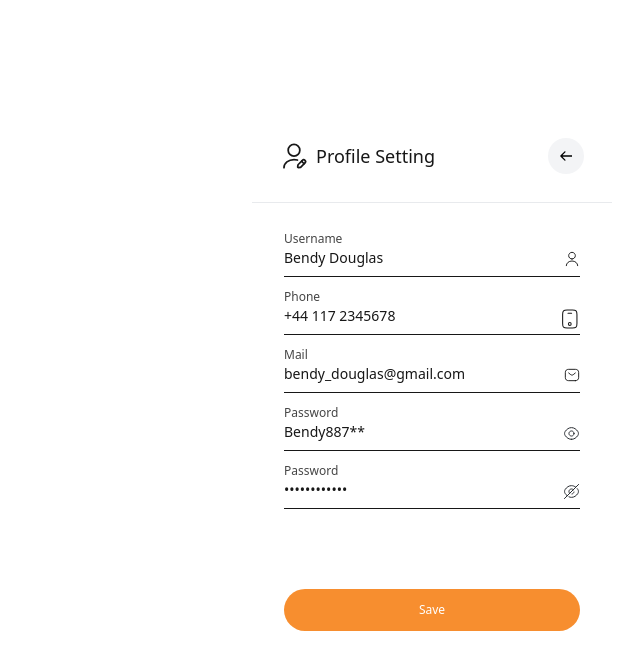
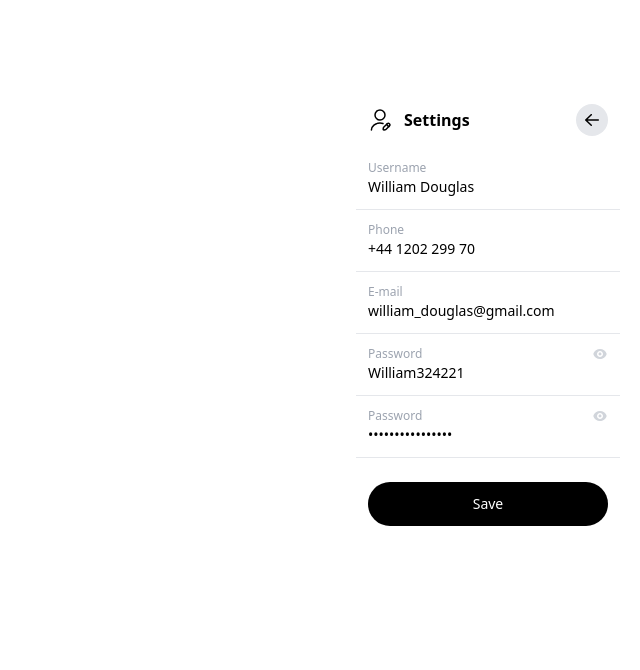
Before and after one commit to efekanefos/wizio-landing, a React (Vite) app: page /profile-setting in a window 1280 px wide. Shown: the top 670 px of the page, without its empty margins (640-1280 px from the left). Built offline with nearby package versions, Linux system fonts and the light colour scheme.

Commit message:
loggedout_desktop_windows_added

```diff
--- a/src/components/loggedInWindows/LoggedInLandingPage.jsx
+++ b/src/components/loggedInWindows/LoggedInLandingPage.jsx
@@ -36,6 +36,7 @@ import miniCircleImage from "../../assets/images/loggedInWindows/mini_circle_ima
 /* Windows */
 import Status from "./Status";
 import Favourites from "./Favourites";
+import RecentViews from "./RecentViews";
 import ProfileSetting from "./ProfileSetting";
 import LastVisits from "./LastVisits";
 import Notifications from "./Notifications";
@@ -48,6 +49,7 @@ import PriceRange from "../PriceRange";
 function LoggedInLandingPage() {
   const [showStatusWindow, setShowStatusWindow] = useState(false);
   const [showFavouritesWindow, setShowFavouritesWindow] = useState(false);
+  const [showRecentViewsWindow, setShowRecentViewsWindow] = useState(false);
   const [showProfileWindow, setShowProfileWindow] = useState(false);
   const [showVisitWindow, setShowVisitWindow] = useState(false);
   const [showNotificationWindow, setShowNotificationWindow] = useState(false);
@@ -540,14 +542,17 @@ function LoggedInLandingPage() {
         //* Background Image
         showSearchResult ? <img className="z-0 w-full h-screen object-cover" src={buildingMap} alt="buildingMap" /> : <img className="z-0 w-full h-screen object-cover" src={moonBackground} alt="moonBackground" />
       }
-
       {
         //* Status Window
-        showStatusWindow && <Status setShowStatusWindow={setShowStatusWindow} setShowProfileWindow={setShowProfileWindow} setShowVisitWindow={setShowVisitWindow} setShowFavouritesWindow={setShowFavouritesWindow} />
+        showStatusWindow && <Status setShowStatusWindow={setShowStatusWindow} setShowProfileWindow={setShowProfileWindow} setShowRecentViewsWindow={setShowRecentViewsWindow} setShowFavouritesWindow={setShowFavouritesWindow} />
       }
       {
         //* Favourites Window
         showFavouritesWindow && <Favourites setShowStatusWindow={setShowStatusWindow} setShowFavouritesWindow={setShowFavouritesWindow} />
+      }
+      {
+        //* Recent Views Window
+        showRecentViewsWindow && <RecentViews setShowStatusWindow={setShowStatusWindow} setShowRecentViewsWindow={setShowRecentViewsWindow} />
       }
       {
         //* Profile Window
--- a/src/components/loggedInWindows/ProfileSetting.jsx
+++ b/src/components/loggedInWindows/ProfileSetting.jsx
@@ -1,23 +1,89 @@
 import React from "react";
-import UsernameInputIcon from "../icons/UsernameInputIcon";
-import PhoneInputIcon from "../icons/PhoneInputIcon";
-import MailInput from "../icons/MailInput";
-import PasswordInputIcon from "../icons/PasswordInputIcon";
-import PasswordVisibleInputIcon from "../icons/PasswordVisibleInputIcon";
-import BackArrowIcon from "../icons/BackArrowIcon";
-import ProfileSettingIcon from "../icons/ProfileSettingIcon";
-import usernameInput from "../../assets/images/loggedInWindows/username_input.svg";
-import phoneInput from "../../assets/images/loggedInWindows/phone_input.svg";
-import mailInput from "../../assets/images/loggedInWindows/mail_input.svg";
-import passwordInput from "../../assets/images/loggedInWindows/password_input.svg";
-import passwordVisibleInput from "../../assets/images/loggedInWindows/password_visible_input.svg";
-import backBlackArrow from "../../assets/images/loggedInWindows/black_back_arrow.svg";
-import profileSetting from "../../assets/images/loggedInWindows/profile_setting.svg";
+import UserEditIcon from "../newIcons/UserEditIcon";
+import VisiblePasswordIcon from "../newIcons/VisiblePasswordIcon";
+import BackArrowIcon from "../newIcons/BackArrowIcon";
 
 function ProfileSetting({ setShowStatusWindow, setShowProfileWindow }) {
   return (
-    <div className="absolute top-[110px] right-7 bg-white rounded-3xl max-w-[360px] w-full z-10">
-      {/* Window Header */}
+    <div className="absolute top-20 right-2 bg-white rounded-3xl p-3 min-w-72 w-fit z-10">
+      <div className="flex flex-col">
+        {/* User Info Row */}
+        <div className="flex justify-between items-center p-3">
+          <div className="flex justify-start items-center gap-3">
+            <UserEditIcon className={"w-6 h-6 fill-white"} />
+            <h2 className="text-[16px] font-semibold text-black">Settings</h2>
+          </div>
+          <div
+            onClick={() => {
+              setShowStatusWindow(true);
+              setShowProfileWindow(false);
+            }}
+            className="p-1.5 bg-gray-200 w-fit rounded-full cursor-pointer"
+          >
+            <BackArrowIcon className={"w-5 h-5 fill-current"} />
+          </div>
+        </div>
+        {/* User Form */}
+        <div className="flex flex-col justify-center items-center mb-3">
+          {/* Username Input */}
+          <div className="w-full flex justify-between items-center">
+            <div className="flex flex-col w-full">
+              <label className="px-3 pt-3 text-xs text-gray-400 font-light">Username</label>
+              <input readOnly value="William Douglas" className="px-3 pb-3 w-full text-base outline-none border-b border-gray-200" type="text" />
+            </div>
+          </div>
+
+          {/* Phone Number Input */}
+          <div className="w-full flex justify-between items-center">
+            <div className="flex flex-col w-full">
+              <label className="px-3 pt-3 text-xs text-gray-400 font-light">Phone</label>
+              <input readOnly value="+44 1202 299 70" className="px-3 pb-3 w-full text-base outline-none border-b border-gray-200" type="tel" />
+            </div>
+          </div>
+
+          {/* Email Input */}
+          <div className="w-full flex justify-between items-center">
+            <div className="flex flex-col w-full">
+              <label className="px-3 pt-3 text-xs text-gray-400 font-light">E-mail</label>
+              <input readOnly value="william_douglas@gmail.com" className="px-3 pb-3 w-full text-base outline-none border-b border-gray-200" type="email" />
+            </div>
+          </div>
+
+          {/* Password Visible Input */}
+          <div className="w-full flex justify-between items-center">
+            <div className="flex flex-col w-full">
+              <div className="pt-3 flex justify-between items-center">
+                <label className="px-3 text-xs text-gray-400 font-light">Password</label>
+                <VisiblePasswordIcon className={"w-4 h-4 fill-current mr-3"} />
+              </div>
+              <input readOnly value="William324221" className="px-3 pb-3 w-full text-base outline-none border-b border-gray-200" type="text" />
+            </div>
+          </div>
+
+          {/* Password Input */}
+          <div className="w-full flex justify-between items-center">
+            <div className="flex flex-col w-full">
+              <div className="pt-3 flex justify-between items-center">
+                <label className="px-3 text-xs text-gray-400 font-light">Password</label>
+                <VisiblePasswordIcon className={"w-4 h-4 fill-current mr-3"} />
+              </div>
+              <input readOnly value="****************" className="px-3 pb-3 w-full text-base outline-none border-b border-gray-200" type="password" />
+            </div>
+          </div>
+        </div>
+        <div className="m-3 flex justify-center items-center">
+          <button className="bg-black w-full rounded-full text-white text-sm font-light text-center py-3">Save</button>
+        </div>
+      </div>
+    </div>
+  );
+}
+
+export default ProfileSetting;
+
+/*
+<div className="absolute top-[110px] right-7 bg-white rounded-3xl max-w-[360px] w-full z-10">
+
       <div className="flex justify-start items-center gap-5 p-7 border-b border-gray-300 border-opacity-50">
         <div className="flex justify-start items-center gap-2 w-full">
           <div className="max-w-7 max-h-7 w-full h-full">
@@ -25,7 +91,7 @@ function ProfileSetting({ setShowStatusWindow, setShowProfileWindow }) {
           </div>
           <p className="text-lg text-middleMenuTextBlack font-medium">Profile Setting</p>
         </div>
-        {/* Back Button */}
+
         <div
           onClick={() => {
             setShowStatusWindow(true);
@@ -36,9 +102,9 @@ function ProfileSetting({ setShowStatusWindow, setShowProfileWindow }) {
           <BackArrowIcon className={"w-3 h-3 fill-current"} />
         </div>
       </div>
-      {/* User Form */}
+
       <div className="flex flex-col justify-center items-center py-7 px-8 pb-10">
-        {/* Username Input */}
+
         <div className="w-full flex justify-between items-center relative">
           <div className="flex flex-col w-full">
             <label className="text-xs text-middleMenuTextBlack text-opacity-80">Username</label>
@@ -50,7 +116,7 @@ function ProfileSetting({ setShowStatusWindow, setShowProfileWindow }) {
           </div>
         </div>
 
-        {/* Phone Input */}
+
         <div className="w-full flex justify-between items-center relative mt-3">
           <div className="flex flex-col w-full">
             <label className="text-xs text-middleMenuTextBlack text-opacity-80">Phone</label>
@@ -62,7 +128,7 @@ function ProfileSetting({ setShowStatusWindow, setShowProfileWindow }) {
           </div>
         </div>
 
-        {/* Mail Input */}
+
         <div className="w-full flex justify-between items-center relative mt-3">
           <div className="flex flex-col w-full">
             <label className="text-xs text-middleMenuTextBlack text-opacity-80">Mail</label>
@@ -74,7 +140,7 @@ function ProfileSetting({ setShowStatusWindow, setShowProfileWindow }) {
           </div>
         </div>
 
-        {/* Password Hidden Input */}
+
         <div className="w-full flex justify-between items-center relative mt-3">
           <div className="flex flex-col w-full">
             <label className="text-xs text-middleMenuTextBlack text-opacity-80">Password</label>
@@ -83,11 +149,11 @@ function ProfileSetting({ setShowStatusWindow, setShowProfileWindow }) {
 
           <div className="absolute right-0 top-5">
             <img src={passwordInput} alt="passwordInput" />
-            {/* <PasswordInputIcon className={"w-4 h-4 fill-white"} /> */}
+
           </div>
         </div>
 
-        {/* Password Visible Input */}
+
         <div className="w-full flex justify-between items-center relative mt-3">
           <div className="flex flex-col w-full">
             <label className="text-xs text-middleMenuTextBlack text-opacity-80">Password</label>
@@ -96,17 +162,15 @@ function ProfileSetting({ setShowStatusWindow, setShowProfileWindow }) {
 
           <div className="absolute right-0 top-5">
             <img src={passwordVisibleInput} alt="passwordVisibleInput" />
-            {/* <PasswordVisibleInputIcon className={"w-4 h-4 fill-white"} /> */}
+
           </div>
         </div>
 
-        {/* Save Button */}
+
         <button className="bg-buttonOrange text-[12px] text-white font-medium text-center w-full p-3 rounded-3xl mt-20" type="submit">
           Save
         </button>
       </div>
     </div>
-  );
-}
 
-export default ProfileSetting;
+*/
--- /dev/null
+++ b/src/components/loggedInWindows/RecentViews.jsx
@@ -0,0 +1,103 @@
+import React from "react";
+import RecentViewsIcon from "../newIcons/RecentViewsIcon";
+import RedFavouriteIcon from "../newIcons/RedFavouriteIcon";
+import MobileDownArrowIcon from "../newIcons/MobileDownArrowIcon";
+import BackArrowIcon from "../newIcons/BackArrowIcon";
+
+function RecentViews({ setShowStatusWindow, setShowRecentViewsWindow }) {
+  return (
+    <div className="absolute top-20 right-2 bg-white rounded-3xl p-3 min-w-72 w-fit z-10">
+      <div className="flex flex-col">
+        {/* User Info Row */}
+        <div className="mb-3 flex justify-between items-center p-3">
+          <div className="flex justify-start items-center gap-3">
+            <RecentViewsIcon className={"w-6 h-6 fill-white"} />
+            <h2 className="text-[16px] font-semibold text-black">Recent Views</h2>
+          </div>
+          <div
+            onClick={() => {
+              setShowStatusWindow(true);
+              setShowRecentViewsWindow(false);
+            }}
+            className="p-1.5 bg-gray-200 w-fit rounded-full cursor-pointer"
+          >
+            <BackArrowIcon className={"w-5 h-5 fill-current"} />
+          </div>
+        </div>
+        {/* View List */}
+        <ul className="max-h-[612px] overflow-y-hidden">
+          <li className="flex justify-between items-stretch p-3 border-b border-gray-200">
+            <div>
+              <p className="text-sm font-semibold text-black">Unit A15</p>
+              <p className="text-xs font-light text-black">Limassol Marina</p>
+              <p className="text-xs font-regular text-black">1 Bed</p>
+              <p className="text-[10px] font-light text-gray-400">Last review date 12.2024</p>
+            </div>
+
+            <div className="flex flex-col justify-center">
+              <p className="text-xs font-regular text-black">120 sqm</p>
+            </div>
+
+            <div className="flex flex-col justify-center">
+              <RedFavouriteIcon className={"w-6 h-6 fill-white"} />
+            </div>
+          </li>
+          {Array.from({ length: 2 }).map((_, index) => (
+            <li key={index} className="flex justify-between items-stretch p-3 border-b border-gray-200">
+              <div>
+                <p className="text-sm font-semibold text-black">Unit A15</p>
+                <p className="text-xs font-light text-black">Limassol Marina</p>
+                <p className="text-xs font-regular text-black">1 Bed</p>
+                <p className="text-[10px] font-light text-gray-400">Last review date 12.2024</p>
+              </div>
+              <div className="flex flex-col justify-center">
+                <p className="text-xs font-regular text-black">120 sqm</p>
+              </div>
+              <div className="flex flex-col justify-center invisible">
+                <RedFavouriteIcon className={"w-6 h-6 fill-white"} />
+              </div>
+            </li>
+          ))}
+          <li className="flex justify-between items-stretch p-3 border-b border-gray-200">
+            <div>
+              <p className="text-sm font-semibold text-black">Unit A15</p>
+              <p className="text-xs font-light text-black">Limassol Marina</p>
+              <p className="text-xs font-regular text-black">1 Bed</p>
+              <p className="text-[10px] font-light text-gray-400">Last review date 12.2024</p>
+            </div>
+
+            <div className="flex flex-col justify-center">
+              <p className="text-xs font-regular text-black">120 sqm</p>
+            </div>
+
+            <div className="flex flex-col justify-center">
+              <RedFavouriteIcon className={"w-6 h-6 fill-white"} />
+            </div>
+          </li>
+          {Array.from({ length: 3 }).map((_, index) => (
+            <li key={index} className="flex justify-between items-stretch p-3 border-b border-gray-200">
+              <div>
+                <p className="text-sm font-semibold text-black">Unit A15</p>
+                <p className="text-xs font-light text-black">Limassol Marina</p>
+                <p className="text-xs font-regular text-black">1 Bed</p>
+                <p className="text-[10px] font-light text-gray-400">Last review date 12.2024</p>
+              </div>
+              <div className="flex flex-col justify-center">
+                <p className="text-xs font-regular text-black">120 sqm</p>
+              </div>
+              <div className="flex flex-col justify-center invisible">
+                <RedFavouriteIcon className={"w-6 h-6 fill-white"} />
+              </div>
+            </li>
+          ))}
+        </ul>
+
+        <div className="flex justify-center items-center py-1">
+          <MobileDownArrowIcon className={"w-6 h-6 fill-white"} />
+        </div>
+      </div>
+    </div>
+  );
+}
+
+export default RecentViews;
--- a/src/components/loggedInWindows/Status.jsx
+++ b/src/components/loggedInWindows/Status.jsx
@@ -9,7 +9,7 @@ import RightArrowIcon from "../newIcons/RightArrowIcon";
 import UserEditIcon from "../newIcons/UserEditIcon";
 import CloseIcon from "../newIcons/CloseIcon";
 
-function Status({ setShowStatusWindow, setShowProfileWindow, setShowVisitWindow, setShowFavouritesWindow }) {
+function Status({ setShowStatusWindow, setShowProfileWindow, setShowRecentViewsWindow, setShowFavouritesWindow }) {
   const navigate = useNavigate();
 
   return (
@@ -45,7 +45,7 @@ function Status({ setShowStatusWindow, setShowProfileWindow, setShowVisitWindow,
           <li
             onClick={() => {
               setShowStatusWindow(false);
-              setShowVisitWindow(true);
+              setShowRecentViewsWindow(true);
             }}
             className="flex justify-between items-center gap-3 p-3 cursor-pointer hover:bg-gray-200 hover:rounded-full"
           >
```
